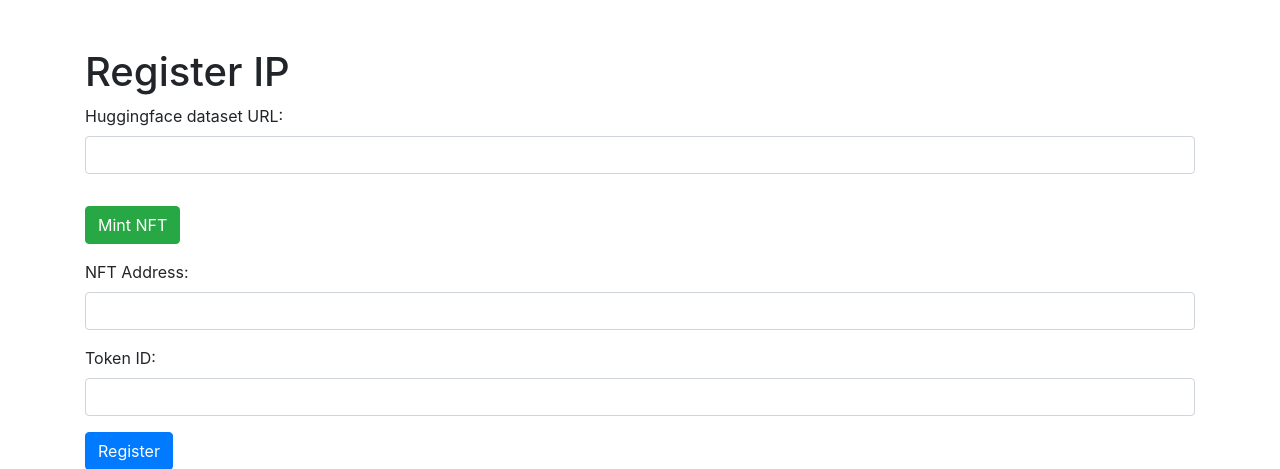
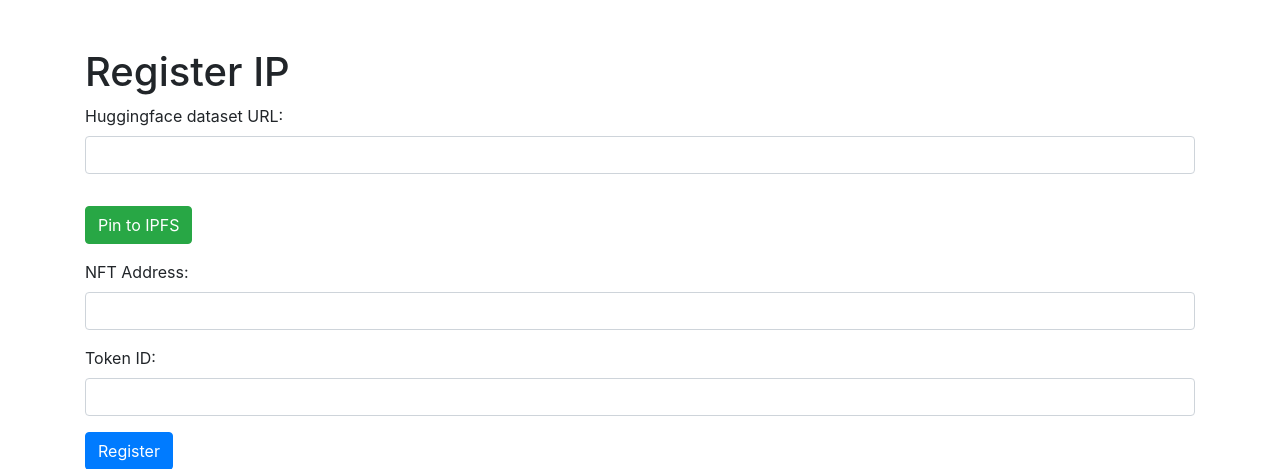
Before and after one commit to RocketScience11/DataIP, a Flask app: page /ipRegister in a window 1280 px wide. Shown: the top 469 px of the page. Run offline with Flask 3, Linux system fonts and the light colour scheme; some libraries are stand-ins or nearby versions.

Commit message:
Add IPFS button.

```diff
--- a/src/app.py
+++ b/src/app.py
@@ -5,6 +5,7 @@ from flask import Flask, render_template, request
 from dotenv import load_dotenv
 from web3 import Web3
 from story_protocol_python_sdk import StoryClient
+import ip
 
 app = Flask(__name__)
 app.debug = True
--- a/src/templates/ip_register.html
+++ b/src/templates/ip_register.html
@@ -14,7 +14,7 @@
                 <label for="api_url">Huggingface dataset URL:</label>
                 <input type="text" id="api_url" name="api_url" class="form-control">
             </div>
-            <button type="button" class="btn btn-success mt-3" onclick="mintNFT()">Mint NFT</button>
+            <button type="button" class="btn btn-success mt-3" onclick="pinIPFS()">Pin to IPFS</button>
             <div class="form-group mt-3">
                 <label for="nft_address">NFT Address:</label>
                 <input type="text" id="nft_address" name="content1" class="form-control" required>
@@ -55,9 +55,9 @@
     </div>
 
     <script>
-        function mintNFT() {
+        function pinIPFS() {
             // Add the minting logic here
-            alert('Minting NFT...');
+            alert('Pin to IPFS...');
         }
     </script>
 </body>
```
